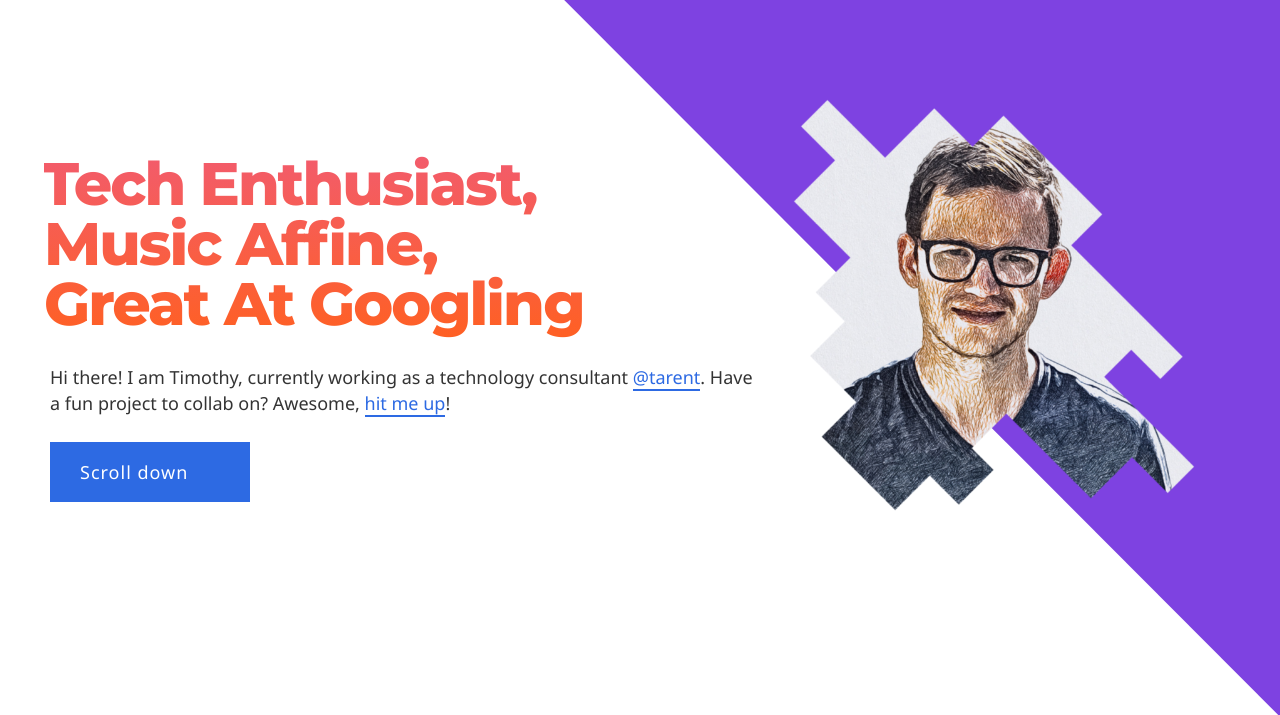
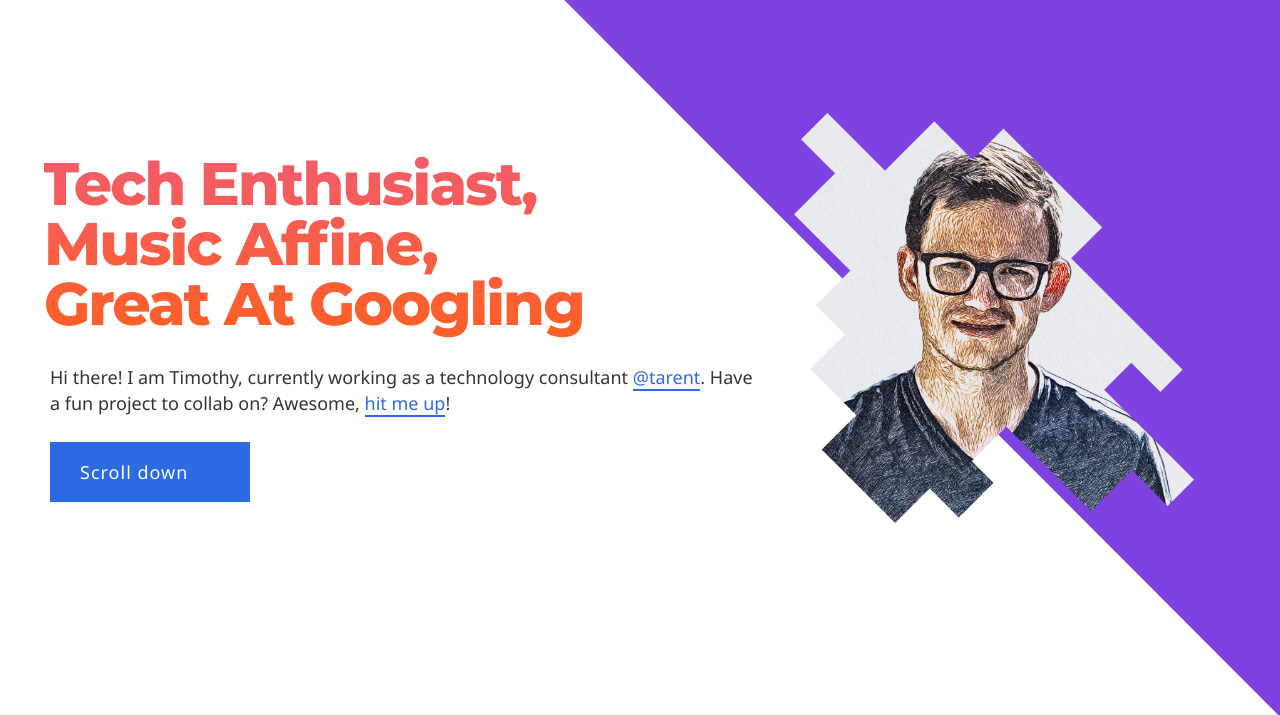
Before and after one commit to timothyde/timothyde, a Gatsby site: page / in a window 1280 px wide. Shown: the part 82-797 px from the top of the page. Built offline with nearby package versions, Linux system fonts and the light colour scheme; Gatsby itself is replaced by a stand-in of ours.

Commit message:
use gatsby image in hero

```diff
--- a/src/components/hero/hero.js
+++ b/src/components/hero/hero.js
@@ -1,9 +1,9 @@
 import React from 'react'
+import Img from 'gatsby-image'
 import styled from 'styled-components'
 import Fade from 'react-reveal/Fade'
 
 import Button from '../button/button'
-import hero from '../../images/hero.png'
 import triangle from '../../images/triangle.svg'
 
 let Hero = styled.div`
@@ -63,7 +63,7 @@ let ImageContainer = styled.div`
   padding: 2rem;
 `
 
-let Image = styled.img`
+let Image = styled(Img)`
   height: auto;
   width: 100%;
 `
@@ -124,7 +124,7 @@ let Text = styled.div`
   }
 `
 
-export default () => (
+export default ({ image }) => (
   <Hero>
     <Container>
       <Text>
@@ -156,7 +156,9 @@ export default () => (
         </Fade>
       </Text>
       <ImageContainer>
-        <Image src={hero} />
+        <Fade delay={100}>
+          <Image fluid={image} />
+        </Fade>
       </ImageContainer>
     </Container>
   </Hero>
--- a/src/pages/index.js
+++ b/src/pages/index.js
@@ -1,4 +1,5 @@
 import React from 'react'
+import { graphql } from 'gatsby'
 
 import Layout from '../components/layout/layout'
 import SEO from '../components/seo'
@@ -36,10 +37,12 @@ export default class IndexPage extends React.Component {
   render() {
     const location = this.props.location
     const highlighted = this.state.highlighted
+    const hero = this.props.data.hero.childImageSharp.fluid
+
     return (
       <Layout pathname={location.pathname} highlighted={highlighted}>
         <SEO title="Home" />
-        <Hero />
+        <Hero image={hero} />
         <Bio />
         <Showcase />
         <Tools />
@@ -48,3 +51,15 @@ export default class IndexPage extends React.Component {
     )
   }
 }
+
+export const query = graphql`
+  query {
+    hero: file(relativePath: { eq: "hero.png" }) {
+      childImageSharp {
+        fluid(maxWidth: 1000) {
+          ...GatsbyImageSharpFluid_tracedSVG
+        }
+      }
+    }
+  }
+`
```
